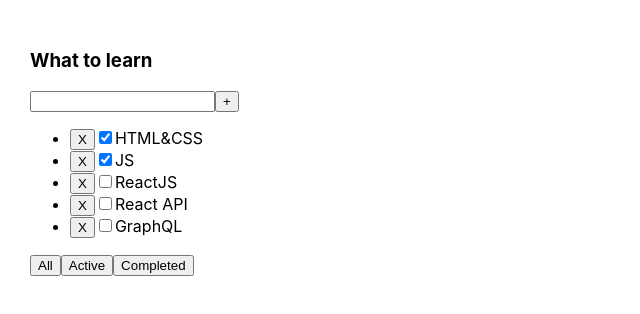
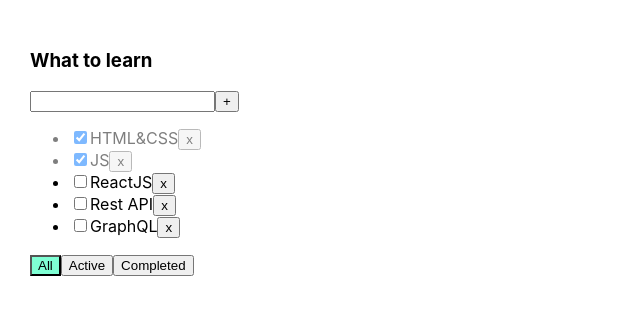
Before and after one commit to andreypats/todolist-ts-01, a React (Create React App) app: page / in a window 1280 px wide. Shown: the top 314 px of the page, without its empty margins (0-640 px from the left). Built offline with nearby package versions, Linux system fonts and the light colour scheme.

Commit message:
Lesson 4 completed

```diff
--- a/src/App.tsx
+++ b/src/App.tsx
@@ -1,36 +1,63 @@
 import React, {useState} from 'react';
 import './App.css';
 import {Todolist} from './Todolist';
-import {v1} from "uuid";
+import {v1} from 'uuid';
+
+export type FilterValuesType = "all" | "active" | "completed";
 
 function App() {
 
     let [tasks, setTasks] = useState([
-        {id: v1(), title: "HTML&CSS", isDone: true},//0
-        {id: v1(), title: "JS", isDone: true},//1
-        {id: v1(), title: "ReactJS", isDone: false},//2
-        {id: v1(), title: "React API", isDone: false},
+        {id: v1(), title: "HTML&CSS", isDone: true},
+        {id: v1(), title: "JS", isDone: true},
+        {id: v1(), title: "ReactJS", isDone: false},
+        {id: v1(), title: "Rest API", isDone: false},
         {id: v1(), title: "GraphQL", isDone: false},
-    ])
+    ]);
 
-    console.log(tasks)
+    const changeIsDone = (taskId:string,isDoneValue:boolean) => {
+        setTasks (tasks.map (el=> el.id === taskId ? {...el, isDone: isDoneValue} : el))
 
-    const addTask = (newTitle: string) => {
-        const newTask = {id: v1(), title: newTitle, isDone: false};
-        setTasks([newTask, ...tasks])
+        // console.log(isDoneValue)
     }
 
-    const removeTask = (elID: string) => {
-        setTasks(tasks.filter((el) => el.id !== elID))
+    function removeTask(id: string) {
+        let filteredTasks = tasks.filter(t => t.id !== id);
+        setTasks(filteredTasks);
     }
+
+    function addTask(title: string) {
+        let task = {id: v1(), title: title, isDone: false};
+        let newTasks = [task, ...tasks];
+        setTasks(newTasks);
+    }
+
+    let [filter, setFilter] = useState<FilterValuesType>("all");
+
+    let tasksForTodolist = tasks;
+
+    if (filter === "active") {
+        tasksForTodolist = tasks.filter(t => t.isDone === false);
+    }
+    if (filter === "completed") {
+        tasksForTodolist = tasks.filter(t => t.isDone === true);
+    }
+
+    function changeFilter(value: FilterValuesType) {
+        setFilter(value);
+    }
+
 
     return (
         <div className="App">
             <Todolist
                 title="What to learn"
-                tasks={tasks}
+                tasks={tasksForTodolist}
                 removeTask={removeTask}
+                changeFilter={changeFilter}
                 addTask={addTask}
+                changeIsDone={changeIsDone}
+                filter={filter}
             />
         </div>
     );
--- /dev/null
+++ b/src/Todolist.module.css
@@ -0,0 +1,15 @@
+.error {
+    border: red 1px solid;
+}
+
+.errorMessage {
+    color: red;
+}
+
+.activeFilter {
+    background-color: aquamarine;
+}
+
+.isDone {
+    opacity: 0.5;
+}
--- a/src/Todolist.tsx
+++ b/src/Todolist.tsx
@@ -1,5 +1,7 @@
 import React, {ChangeEvent, KeyboardEvent, useState} from 'react';
-import {Button} from "./components/Button";
+import {FilterValuesType} from './App';
+import styles from './Todolist.module.css'
+import {CheckBox} from "./components/CheckBox";
 
 type TaskType = {
     id: string
@@ -10,91 +12,84 @@
 type PropsType = {
     title: string
     tasks: Array<TaskType>
-    removeTask: (elID: string) => void
-    addTask: (value: string) => void
+    removeTask: (taskId: string) => void
+    changeFilter: (value: FilterValuesType) => void
+    addTask: (title: string) => void
+    changeIsDone:(taskId:string,isDoneValue:boolean)=>void
+    filter: FilterValuesType
 }
 
 export function Todolist(props: PropsType) {
 
-    const [filter, setFilter] = useState('All')
+    let [title, setTitle] = useState("")
+    const [error, setError]=useState<null | string>(null)
+    const [filterValue, setFilterValue] = useState('all')
 
-    let filteredTasks = props.tasks
-
-    if (filter === 'Active') {
-        filteredTasks = props.tasks.filter(el => !el.isDone)
-    }
-    if (filter === 'Completed') {
-        filteredTasks = props.tasks.filter(el => el.isDone)
-    }
-
-    const filterTask = (nameButton: string) => {
-        setFilter(nameButton)
-    }
-
-    const [title, setTitle] = useState('')
-
-    const addTaskHandler = () => {
-        props.addTask(title)
-        setTitle('')
-    }
-
-    const onChangeHandler = (event: ChangeEvent<HTMLInputElement>) => {
-        setTitle(event.currentTarget.value)
-    }
-
-    const onKeyPressHandler = (event: KeyboardEvent<HTMLInputElement>) => {
-        if (event.key === 'Enter') {
-            addTaskHandler()
+    const addTask = () => {
+        if (title.trim() !== '') {
+            props.addTask(title.trim());
+            setTitle("");
+        } else {
+            setError('Title is required')
         }
     }
 
-    const filterTaskHandler = (value: string) => {
-        filterTask(value)
+    const onChangeHandler = (e: ChangeEvent<HTMLInputElement>) => {
+        setTitle(e.currentTarget.value)
+        setError('')
     }
 
-    return (
-        <div>
+    const onKeyPressHandler = (e: KeyboardEvent<HTMLInputElement>) => {
+        if (e.charCode === 13) {
+            addTask();
+        }
+    }
+
+    const onAllClickHandler = () =>   {
+        setFilterValue("all")
+    };
+
+    const onActiveClickHandler = () => {
+        setFilterValue("active")
+    };
+
+    const onCompletedClickHandler = () => {
+        setFilterValue("completed")
+    };
+
+    const changeIsDoneHandler = (taskID: string, isDone: boolean) => {
+        props.changeIsDone(taskID, isDone)
+    }
+
+    return <div>
         <h3>{props.title}</h3>
         <div>
-                <input
-                    value={title}
-                    onChange={onChangeHandler}
-                    onKeyPress={onKeyPressHandler}
+            <input className={error ? styles.error : '' } value={title}
+                   onChange={ onChangeHandler }
+                   onKeyPress={ onKeyPressHandler }
             />
-                {/*<button onClick={addTaskHandler}>+</button>*/}
-                <Button callBack={addTaskHandler} nickName={'+'}/>
+            <button onClick={addTask}>+</button>
         </div>
+        {error && <div className={styles.errorMessage}>{error}</div>}
+        {/*условный рендеринг*/}
         <ul>
-                {filteredTasks.map((el, index) => {
-                    const removeTaskHandler = () => {
-                        props.removeTask(el.id)
+            {
+                props.tasks.map(t => {
+
+                    const onClickHandler = () => props.removeTask(t.id)
+
+                    return <li key={t.id} className={t.isDone ?styles.isDone: ''}>
+                        <CheckBox isDone={t.isDone} callBack={(isDone)=>changeIsDoneHandler(t.id, isDone)} />
+                        <span>{t.title}</span>
+                        <button onClick={ onClickHandler }>x</button>
+                    </li>
+                })
             }
-
-                    return (
-                        <li key={index}>
-                            {/*<button onClick={removeTaskHandler}>X</button>*/}
-                            <Button callBack={removeTaskHandler} nickName={'X'}/>
-                            <input type="checkbox" checked={el.isDone}/>
-                            <span>{el.title}</span>
-
-                        </li>
-                    )
-                })}
-
-
         </ul>
         <div>
-                <Button callBack={() => filterTaskHandler('All')} nickName={'All'}/>
-                <Button callBack={() => filterTaskHandler('Active')} nickName={'Active'}/>
-                <Button callBack={() => filterTaskHandler('Completed')} nickName={'Completed'}/>
-
-                {/*<button onClick={() => filterTaskHandler('All')}>All*/}
-                {/*</button>*/}
-                {/*<button onClick={() => filterTaskHandler('Active')}>Active*/}
-                {/*</button>*/}
-                {/*<button onClick={() => filterTaskHandler('Completed')}>Completed*/}
-                {/*</button>*/}
+            <button className={filterValue ==='all'? styles.activeFilter: ''} onClick={ onAllClickHandler }>All</button>
+            <button className={filterValue ==='active'? styles.activeFilter: ''} onClick={ onActiveClickHandler }>Active</button>
+            <button className={filterValue ==='completed'? styles.activeFilter: ''} onClick={ onCompletedClickHandler }>Completed</button>
         </div>
     </div>
-    )
 }
--- a/src/components/Button.tsx
+++ /dev/null
@@ -1,15 +0,0 @@
-import React from 'react';
-
-type ButtonPropsType = {
-    callBack: ()=>void
-    nickName: string
-}
-
-export const Button = (props: ButtonPropsType) => {
-    const onClickHandler = () => {
-        props.callBack()
-    }
-    return (
-        <button onClick={onClickHandler}>{props.nickName}</button>
-    );
-}
--- /dev/null
+++ b/src/components/CheckBox.tsx
@@ -0,0 +1,17 @@
+import React, {ChangeEvent} from "react";
+
+type PropsType = {
+    isDone: boolean
+    callBack: (isDone: boolean)=> void
+}
+
+export const CheckBox = (props: PropsType) => {
+
+    const onChangeHandler = (event: ChangeEvent<HTMLInputElement>) => {
+        props.callBack (event.currentTarget.checked)
+    }
+
+    return (
+        <input type="checkbox" checked={props.isDone} onChange={onChangeHandler}/>
+    )
+}
```
Lines whose indentation alone changed are shown as unchanged.
